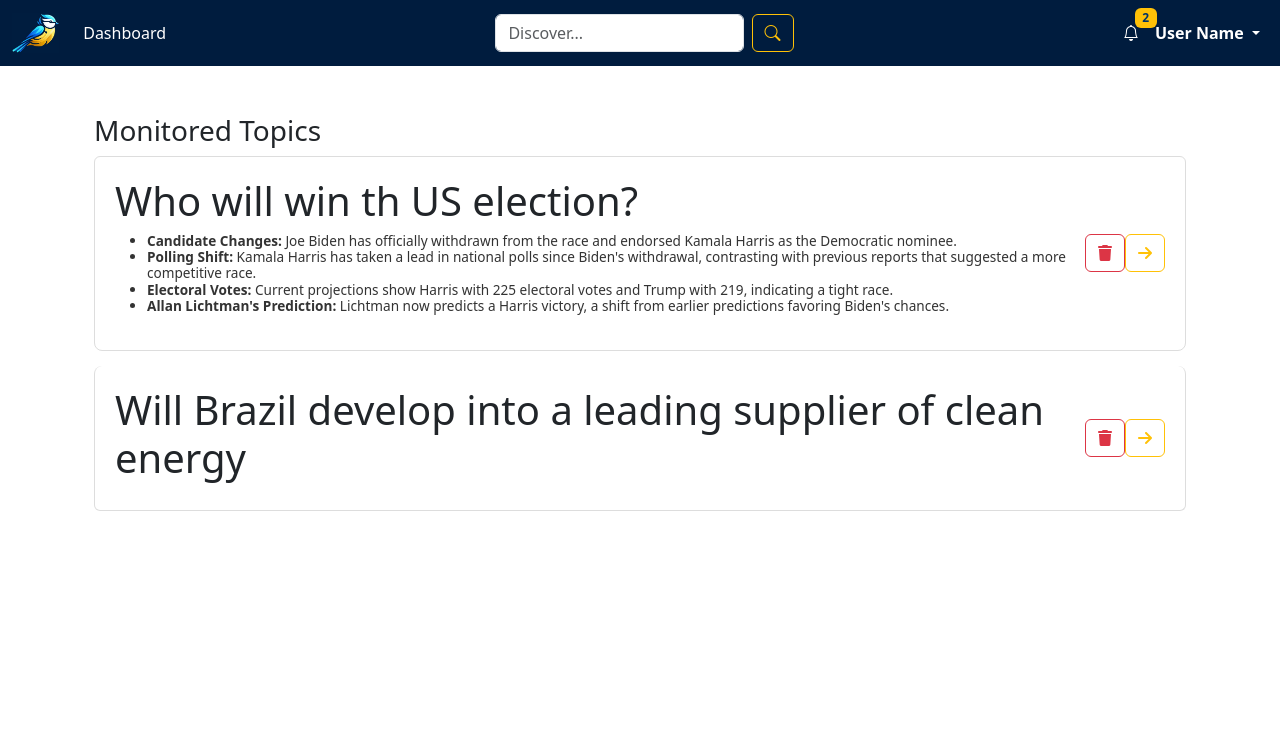
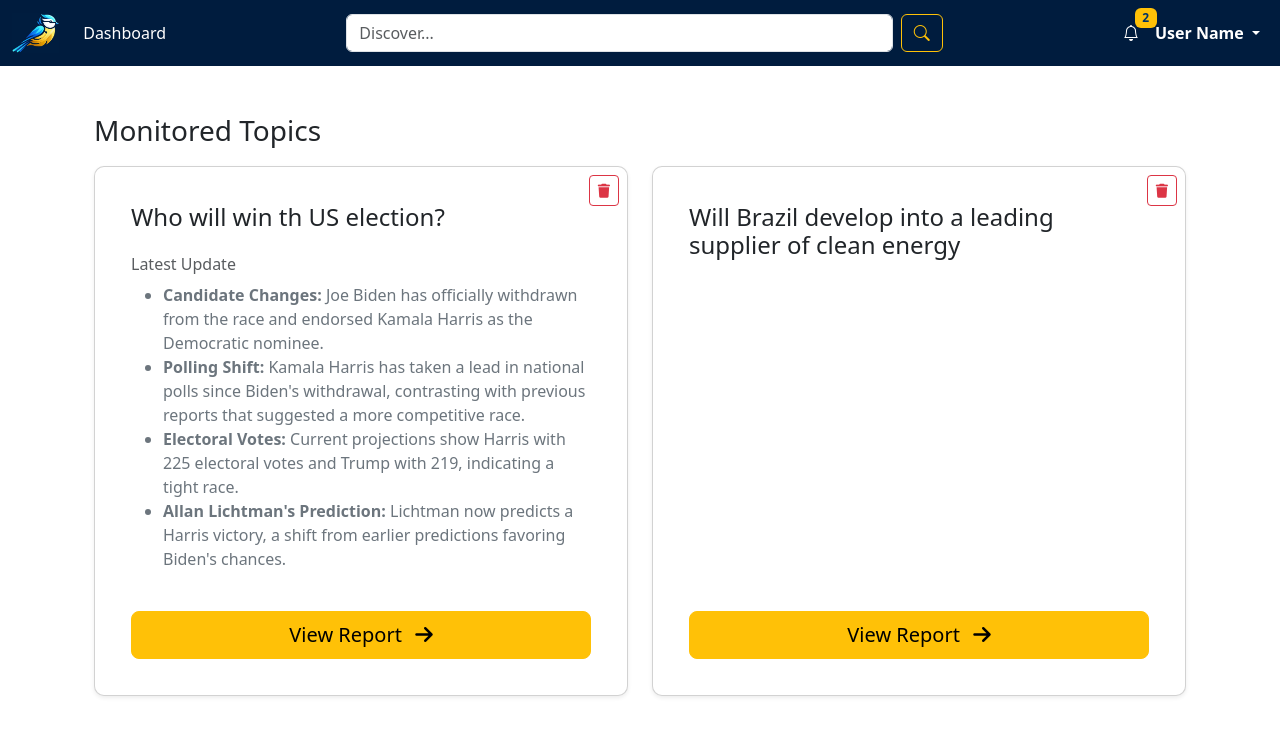
Before and after one commit to FabioPernegger/Climate-Finance-AI-Assistant, a Django app: page / in a window 1280 px wide. Shown: the top 736 px of the page. Run offline with Django 5.2, Linux system fonts and the light colour scheme; data comes from the database, SQL or seed files in the repository; both versions use the stored data as it was after the commit; data that the repository does not hold is empty.

Commit message:
improved design

```diff
--- a/frontend/cfaa/templates/cfaa/base.html
+++ b/frontend/cfaa/templates/cfaa/base.html
@@ -34,7 +34,7 @@
                 </ul>
 
                 <!-- Thinner Single-Line Search Bar with Magnifying Glass Icon -->
-                <form class="d-flex w-25" method="get" action="{% url 'discovery' %}">
+                <form class="d-flex w-50" method="get" action="{% url 'discovery' %}">
                     <input class="form-control me-2" type="text" name="query" placeholder="Discover...">
                     <button class="btn btn-outline-warning" type="submit">
                         <i class="bi bi-search"></i>
--- a/frontend/cfaa/templates/cfaa/dashboard.html
+++ b/frontend/cfaa/templates/cfaa/dashboard.html
@@ -13,33 +13,48 @@
 
     {% if has_topics %}
     <!-- Display monitored topics -->
-    <div class="list-group">
+    <div class="row">
         {% for topic in monitored_topics %}
-        <div class="list-group-item d-flex justify-content-between align-items-center">
-            <div class="topic-info">
-                <h1>{{ topic.title }}</h1>
-                <!-- Display the latest report update with small text styling -->
-                <div class="small-text mt-2">{{ topic.latest_update|safe }}</div>
-            </div>
-            <div class="topic-status">
-                <!-- Delete Button with Trashcan Icon -->
-                <button class="btn btn-outline-danger ml-2 btn-delete-topic" data-topic-id="{{ topic.id }}">
+        <div class="col-lg-6 mb-4 d-flex align-items-stretch">
+            <div class="card shadow-sm w-100" style="border-radius: 10px; padding: 20px;">
+                <!-- Delete Button positioned at the top-right -->
+                <button class="btn btn-outline-danger btn-sm position-absolute top-0 end-0 mt-2 me-2 btn-delete-topic" data-topic-id="{{ topic.id }}">
                     <i class="fas fa-trash"></i>
                 </button>
-                <a href="{{ topic.url }}" class="btn btn-outline-warning ml-2">
-                    <i class="fas fa-arrow-right"></i>
-                </a>
+
+                <!-- Topic Information -->
+                <div class="card-body d-flex flex-column">
+                    <h4 class="card-title">{{ topic.title }}</h4>
+
+                    <!-- Display the latest report update if available -->
+                    {% if topic.latest_update %}
+                    <div class="mt-3">
+                        <h6 class="text-muted">Latest Update</h6>
+                        <div class="text-secondary">
+                            {{ topic.latest_update|safe }}
+                        </div>
+                    </div>
+                    {% endif %}
+
+                    <!-- Spacer to push the button to the bottom if content is short -->
+                    <div class="mt-auto">
+                        <!-- Arrow Button (prominent) -->
+                        <div class="d-grid gap-2 mt-4">
+                            <a href="{{ topic.url }}" class="btn btn-warning btn-lg w-100">
+                                View Report <i class="fas fa-arrow-right ms-2"></i>
+                            </a>
+                        </div>
+                    </div>
+                </div>
             </div>
         </div>
         {% endfor %}
     </div>
     {% else %}
     <!-- Placeholder when no topics exist -->
-    <div class="list-group-item d-flex justify-content-between align-items-center">
-        <div class="topic-info">
-            <h5>No topics created yet!</h5>
-            <p>Use the search bar at the top to add a query and discover a new topic.</p>
-        </div>
+    <div class="alert alert-warning">
+        <h5>No topics created yet!</h5>
+        <p>Use the search bar at the top to add a query and discover a new topic.</p>
     </div>
     {% endif %}
 </div>
--- a/frontend/cfaa/templates/cfaa/report.html
+++ b/frontend/cfaa/templates/cfaa/report.html
@@ -8,8 +8,8 @@
 <link href="{% static 'cfaa/css/main.css' %}" rel="stylesheet">
 <div class="container my-5">
     <!-- Question Section -->
-    <div class="question-section mb-4">
-        <h2 class="question-text">{{ query }}</h2>
+    <div class="question-section mb-4 py-3">
+        <h1 class="question-text text-center fw-bold" style="font-size: 1.8rem;">{{ query }}</h1>
     </div>
 
     <!-- Timeline Section -->
```
Also changed, not shown: frontend/cfaa/templates/cfaa/discovery.html (+21 -12 lines), frontend/db.sqlite3.
